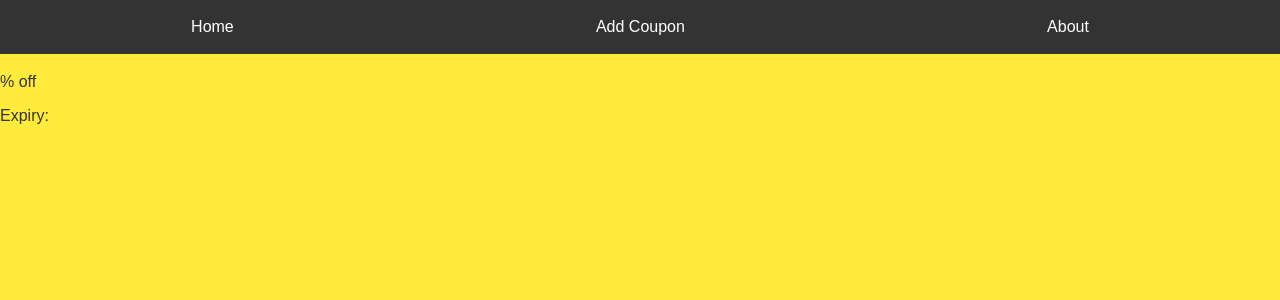
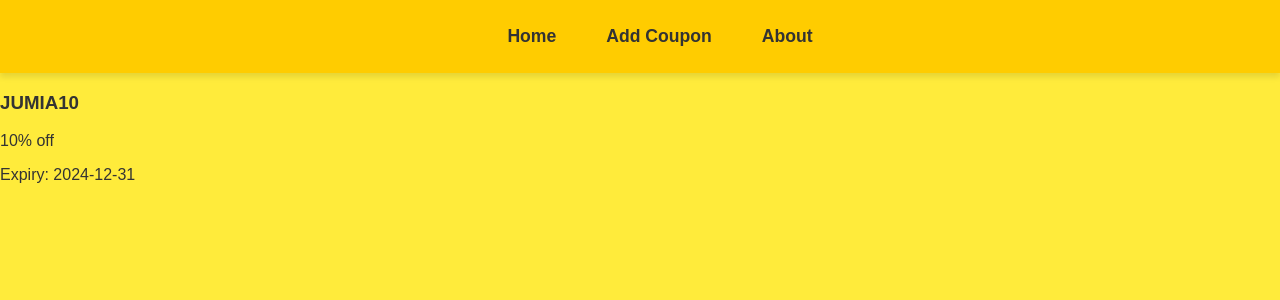
Before and after one commit to Antony-Oloo/phase-2-project, a React (Create React App) app: page /coupons/1 in a window 1280 px wide. Shown: the top 300 px of the page. Built offline with nearby package versions, Linux system fonts and the light colour scheme; no server answers; data requests are answered from the project's data file.

Commit message:
changes made to Navbar.js

```diff
--- a/db.json
+++ b/db.json
@@ -1,109 +1,100 @@
 {
-  "Coupons": [
+  "coupons": [
     {
-      "name": "Jumia",
-      "coupon": "JUMIA10",
-      "discount": "10% off on first purchase",
-      "validity": "2024-12-31",
-      "image": "/images/jumia_logo.png"
+      "id": 1,
+      "code": "JUMIA10",
+      "brand": "Jumia Kenya",
+      "discount": 10,
+      "expiry": "2024-12-31",
+      "description": "Get 10% off on your first order at Jumia Kenya.",
+      "image": "/images/coupons/1.jpg"
     },
     {
-      "name": "Kilimall",
-      "coupon": "KILIMALL15",
-      "discount": "15% off electronics",
-      "validity": "2024-11-30",
-      "image": "/images/kilimall_logo.png"
+      "id": 2,
+      "code": "NAIROBI20",
+      "brand": "Nairobi Mall",
+      "discount": 20,
+      "expiry": "2024-11-30",
+      "description": "Save 20% on all purchases at Nairobi Mall.",
+      "image": "/images/coupons/2.jpg"
     },
     {
-      "name": "Tusker",
-      "coupon": "TUSKER25",
-      "discount": "25% off on Tusker products",
-      "validity": "2024-12-20",
-      "image": "/images/tusker_logo.png"
+      "id": 3,
+      "code": "CITAM50",
+      "brand": "CITAM Supermarket",
+      "discount": 50,
+      "expiry": "2024-12-25",
+      "description": "Get up to 50% off on select groceries at CITAM Supermarket.",
+      "image": "/images/coupons/3.jpg"
     },
     {
-      "name": "Safari Lounge",
-      "coupon": "SAFARI5",
-      "discount": "5% off on hotel bookings",
-      "validity": "2024-11-25",
-      "image": "/images/safari_lounge_logo.png"
+      "id": 4,
+      "code": "KQFLY25",
+      "brand": "Kenya Airways",
+      "discount": 25,
+      "expiry": "2025-01-15",
+      "description": "Save 25% on all international flights with Kenya Airways.",
+      "image": "/images/coupons/4.jpg"
     },
     {
-      "name": "Naivas",
-      "coupon": "NAIVAS30",
-      "discount": "KSh 30 off grocery purchases over KSh 1000",
-      "validity": "2024-12-10",
-      "image": "/images/naivas_logo.png"
+      "id": 5,
+      "code": "EQUITEL30",
+      "brand": "Equitel",
+      "discount": 30,
+      "expiry": "2024-11-30",
+      "description": "Enjoy 30% off on all Equitel data bundles.",
+      "image": "/images/coupons/5.jpg"
     },
     {
-      "name": "Carrefour",
-      "coupon": "CARREFOUR50",
-      "discount": "KSh 50 off on a KSh 1500 purchase",
-      "validity": "2024-12-01",
-      "image": "/images/carrefour_logo.png"
+      "id": 6,
+      "code": "SHELL5",
+      "brand": "Shell Kenya",
+      "discount": 5,
+      "expiry": "2025-03-31",
+      "description": "Save 5% on all fuel purchases at Shell Kenya stations.",
+      "image": "/images/coupons/6.jpg"
     },
     {
-      "name": "Zetu",
-      "coupon": "ZETU25",
-      "discount": "25% off fashion and accessories",
-      "validity": "2024-11-30",
-      "image": "/images/zetu_logo.png"
+      "id": 7,
+      "code": "FAIRVIEW15",
+      "brand": "Fairview Coffee",
+      "discount": 15,
+      "expiry": "2025-05-15",
+      "description": "Get 15% off on your next purchase at Fairview Coffee.",
+      "image": "/images/coupons/7.jpg"
     },
     {
-      "name": "Chandarana",
-      "coupon": "CHANDARANA10",
-      "discount": "10% off on fresh produce",
-      "validity": "2024-12-05",
-      "image": "/images/chandarana_logo.png"
+      "id": 8,
+      "code": "BEBA5",
+      "brand": "BebaPay",
+      "discount": 5,
+      "expiry": "2025-02-28",
+      "description": "Get a 5% discount when you pay via BebaPay at any retail store.",
+      "image": "/images/coupons/8.jpg"
     },
     {
-      "name": "Twiga Foods",
-      "coupon": "TWIGA10",
-      "discount": "10% off bulk purchases",
-      "validity": "2024-12-15",
-      "image": "/images/twiga_foods_logo.png"
+      "id": 9,
+      "code": "ZETECH10",
+      "brand": "Zetech University",
+      "discount": 10,
+      "expiry": "2025-06-01",
+      "description": "Save 10% on tuition fees for new students at Zetech University.",
+      "image": "/images/coupons/9.jpg"
     },
     {
-      "name": "Zumi",
-      "coupon": "ZUMI20",
-      "discount": "20% off on all skincare products",
-      "validity": "2024-12-01",
-      "image": "/images/zumi_logo.png"
+      "id": 10,
+      "code": "NIKENIKE15",
+      "brand": "Nike Kenya",
+      "discount": 15,
+      "expiry": "2024-12-31",
+      "description": "Enjoy 15% off on Nike products at Nike stores across Kenya.",
+      "image": "/images/coupons/10.jpg"
     },
     {
-      "name": "Quiver",
-      "coupon": "QUIVER10",
-      "discount": "10% off restaurant bookings",
-      "validity": "2024-11-20",
-      "image": "/images/quiver_logo.png"
-    },
-    {
-      "name": "Sportpesa",
-      "coupon": "SPORTPESA100",
-      "discount": "KSh 100 bonus on first bet",
-      "validity": "2024-12-31",
-      "image": "/images/sportpesa_logo.png"
-    },
-    {
-      "name": "Betika",
-      "coupon": "BETIKA50",
-      "discount": "50% bonus on first deposit",
-      "validity": "2024-11-28",
-      "image": "/images/betika_logo.png"
-    },
-    {
-      "name": "Tuskys",
-      "coupon": "TUSKYS100",
-      "discount": "KSh 100 off on KSh 2000 spend",
-      "validity": "2024-12-10",
-      "image": "/images/tuskys_logo.png"
-    },
-    {
-      "name": "Subaru Kenya",
-      "coupon": "SUBARU20",
-      "discount": "20% off selected Subaru models",
-      "validity": "2024-12-15",
-      "image": "/images/subaru_kenya_logo.png"
+      "id": "9f39",
+      "code": "",
+      "discount": "",
+      "expiry": ""
     }
   ]
 }
--- a/src/App.css
+++ b/src/App.css
@@ -100,3 +100,68 @@
   border-radius: 8px;
   box-shadow: 0 4px 8px rgba(0, 0, 0, 0.1);
 }
+.navbar {
+  background-color: #ffcc00; /* Set the background color to yellow */
+  padding: 10px 0;
+  box-shadow: 0 4px 6px rgba(0, 0, 0, 0.1); /* Slight shadow for depth */
+}
+
+/* Navbar container */
+.navbar-container {
+  max-width: 1200px;
+  margin: 0 auto;
+  display: flex;
+  justify-content: space-between;
+  align-items: center;
+  padding: 0 20px;
+}
+
+/* Logo style */
+.logo a {
+  font-size: 1.8em;
+  font-weight: bold;
+  color: #333; /* Dark gray text */
+  text-decoration: none;
+}
+
+.logo a:hover {
+  color: #000; /* Change color on hover */
+}
+
+/* Navbar links container */
+.nav-links {
+  list-style-type: none;
+  display: flex;
+  gap: 20px;
+}
+
+/* Navbar link styling */
+.nav-link {
+  color: #333; /* Dark gray color */
+  text-decoration: none;
+  font-size: 1.1em;
+  font-weight: 600;
+  transition: color 0.3s ease;
+}
+
+.nav-link:hover {
+  color: #ff5722; /* Orange color on hover */
+}
+
+/* Responsive navbar (for smaller screens) */
+@media screen and (max-width: 768px) {
+  .navbar-container {
+    flex-direction: column;
+    align-items: center;
+  }
+
+  .nav-links {
+    flex-direction: column;
+    gap: 10px;
+    margin-top: 10px;
+  }
+
+  .nav-link {
+    font-size: 1.2em;
+  }
+}
--- a/src/components/CouponDetail.js
+++ b/src/components/CouponDetail.js
@@ -4,15 +4,27 @@
 function CouponDetail() {
   const { id } = useParams();
   const [coupon, setCoupon] = useState(null);
+  const [error, setError] = useState(null);
 
   useEffect(() => {
     fetch(`http://localhost:5000/coupons/${id}`)
-      .then(res => res.json())
-      .then(data => setCoupon(data));
+      .then(res => {
+        if (!res.ok) {
+          throw new Error(`Failed to fetch coupon: ${res.statusText}`);
+        }
+        return res.json();
+      })
+      .then(data => setCoupon(data))
+      .catch(err => setError(err.message));
   }, [id]);
 
+  // If there's an error, show it
+  if (error) return <div>Error: {error}</div>;
+
+  // Show loading message if coupon data is not yet fetched
   if (!coupon) return <div>Loading...</div>;
 
+  // Show coupon details once fetched
   return (
     <div>
       <h3>{coupon.code}</h3>
--- a/src/components/Navbar.js
+++ b/src/components/Navbar.js
@@ -3,10 +3,23 @@
 
 function Navbar() {
   return (
-    <nav>
-      <Link to="/">Home</Link>
-      <Link to="/add">Add Coupon</Link>
-      <Link to="/about">About</Link>
+    <nav className="navbar">
+      <div className="navbar-container">
+        <div className="logo">
+          {/* <Link to="/">CouponApp</Link> */}
+        </div>
+        <ul className="nav-links">
+          <li>
+            <Link to="/" className="nav-link">Home</Link>
+          </li>
+          <li>
+            <Link to="/add" className="nav-link">Add Coupon</Link>
+          </li>
+          <li>
+            <Link to="/about" className="nav-link">About</Link>
+          </li>
+        </ul>
+      </div>
     </nav>
   );
 }
```
